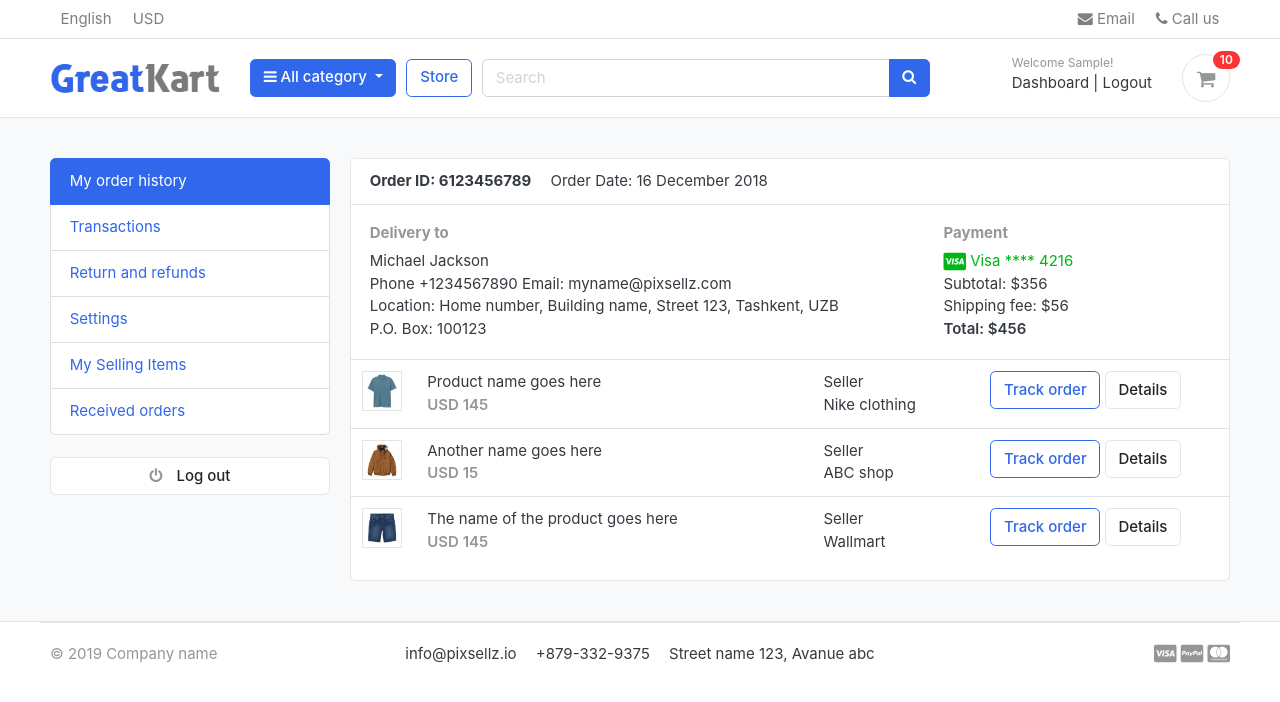
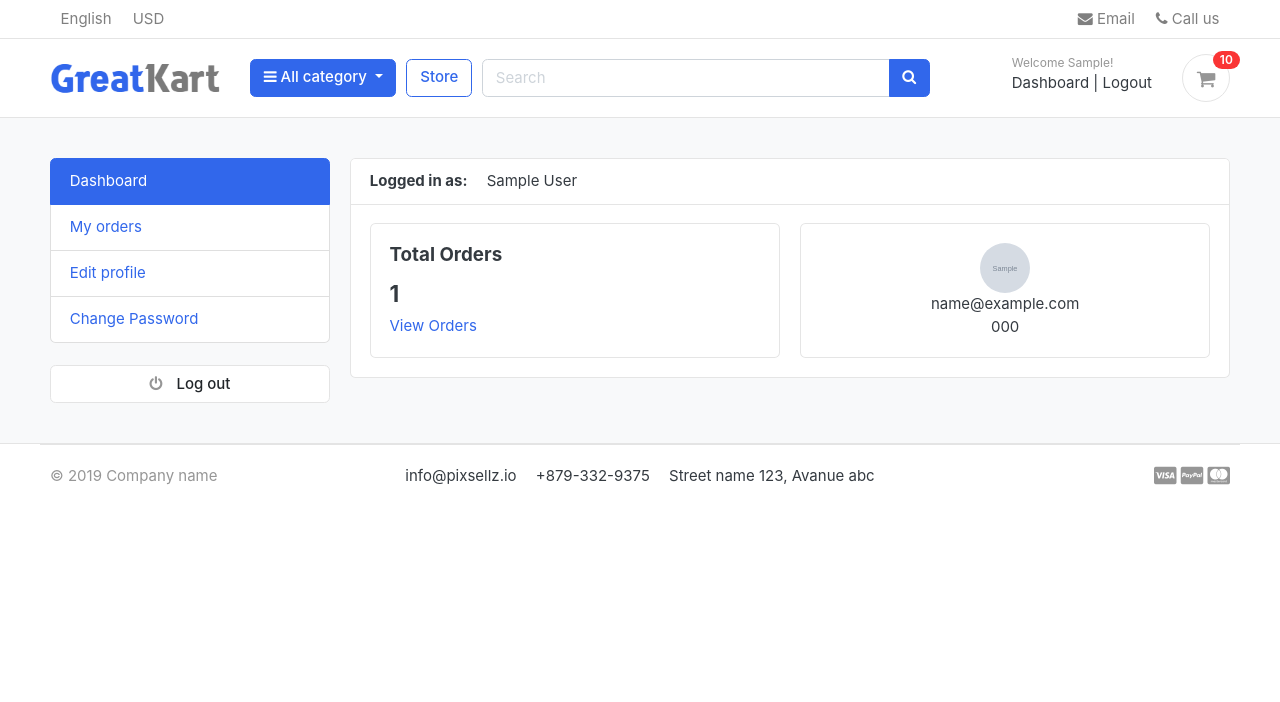
Before and after one commit to Andross78/greatkart-django, a Django app: page /dashboard/ in a window 1280 px wide. Shown: the top 702 px of the page. Run offline with Django 3.2, Linux system fonts and the light colour scheme; a user stored in the database is signed in; tables that the repository leaves empty hold one stand-in row (values such as "Sample post"); grey boxes marked "Sample" are stand-in pictures; some libraries are stand-ins or nearby versions; some web fonts are replaced.

Commit message:
account functions

```diff
--- a/templates/dashboard.html
+++ b/templates/dashboard.html
@@ -4,95 +4,42 @@
 {% block content %}
 
     <section class="section-conten padding-y bg">
-    {% include 'includes/alerts.html' %}
+        {% include 'includes/alerts.html' %}
         <div class="container">
             <div class="row">
-                <aside class="col-md-3">
-                    <!--   SIDEBAR   -->
-                    <ul class="list-group">
-                        <a class="list-group-item active" href="#"> My order history </a>
-                        <a class="list-group-item" href="#"> Transactions </a>
-                        <a class="list-group-item" href="#"> Return and refunds </a>
-                        <a class="list-group-item" href="#">Settings </a>
-                        <a class="list-group-item" href="#"> My Selling Items </a>
-                        <a class="list-group-item" href="#"> Received orders </a>
-                    </ul>
-                    <br>
-                    <a class="btn btn-light btn-block" href="{% url 'logout' %}"> <i class="fa fa-power-off"></i> <span class="text">Log out</span>
-                    </a>
-                    <!--   SIDEBAR .//END   -->
-                </aside>
+                {% include 'includes/dashboard_sidebar.html' %}
                 <main class="col-md-9">
                     <article class="card">
                         <header class="card-header">
-                            <strong class="d-inline-block mr-3">Order ID: 6123456789</strong>
-                            <span>Order Date: 16 December 2018</span>
+                            <strong class="d-inline-block mr-3">Logged in as:</strong>
+                            <span>{{ user.first_name }} {{ user.last_name }}</span>
                         </header>
                         <div class="card-body">
                             <div class="row">
-                                <div class="col-md-8">
-                                    <h6 class="text-muted">Delivery to</h6>
-                                    <p>Michael Jackson <br>
-                                        Phone +1234567890 Email: myname@pixsellz.com <br>
-                                        Location: Home number, Building name, Street 123, Tashkent, UZB <br>
-                                        P.O. Box: 100123
-                                    </p>
+
+                                <div class="col-md-6">
+                                    <div class="card">
+                                        <div class="card-body">
+                                            <h5 class="card-title">Total Orders</h5>
+                                            <h4>{{ order_count }}</h4>
+                                            <a href="{% url 'my_orders' %}">View Orders</a>
+                                        </div>
+                                    </div>
                                 </div>
-                                <div class="col-md-4">
-                                    <h6 class="text-muted">Payment</h6>
-                                    <span class="text-success">
-						<i class="fab fa-lg fa-cc-visa"></i>
-					    Visa  **** 4216
-					</span>
-                                    <p>Subtotal: $356 <br>
-                                        Shipping fee: $56 <br>
-                                        <span class="b">Total:  $456 </span>
-                                    </p>
+                                <div class="col-md-6">
+                                    <div class="card" style="text-align: center;">
+                                        <div class="card-body">
+                                            <img src="{{ user_profile.profile_pictures.url }}"
+                                                 alt="User Profile Picture" width="50" height="50"
+                                                 style="border-radius: 50%;">
+                                            <p class="mb-0">{{ user.email }}</p>
+                                            <p>{{ user.phone_number }}</p></div>
+                                    </div>
                                 </div>
+
+
                             </div> <!-- row.// -->
                         </div> <!-- card-body .// -->
-                        <div class="table-responsive">
-                            <table class="table table-hover">
-                                <tr>
-                                    <td width="65">
-                                        <img src="../images/items/1.jpg" class="img-xs border">
-                                    </td>
-                                    <td>
-                                        <p class="title mb-0">Product name goes here </p>
-                                        <var class="price text-muted">USD 145</var>
-                                    </td>
-                                    <td> Seller <br> Nike clothing</td>
-                                    <td width="250"><a href="#" class="btn btn-outline-primary">Track order</a> <a
-                                            href="#" class="btn btn-light"> Details </a></td>
-                                </tr>
-                                <tr>
-                                    <td>
-                                        <img src="../images/items/2.jpg" class="img-xs border">
-                                    </td>
-                                    <td>
-                                        <p class="title mb-0">Another name goes here </p>
-                                        <var class="price text-muted">USD 15</var>
-                                    </td>
-                                    <td> Seller <br> ABC shop</td>
-                                    <td><a href="#" class="btn btn-outline-primary">Track order</a> <a href="#"
-                                                                                                       class="btn btn-light">
-                                        Details </a></td>
-                                </tr>
-                                <tr>
-                                    <td>
-                                        <img src="../images/items/3.jpg" class="img-xs border">
-                                    </td>
-                                    <td>
-                                        <p class="title mb-0">The name of the product goes here </p>
-                                        <var class="price text-muted">USD 145</var>
-                                    </td>
-                                    <td> Seller <br> Wallmart</td>
-                                    <td><a href="#" class="btn btn-outline-primary">Track order</a> <a href="#"
-                                                                                                       class="btn btn-light">
-                                        Details </a></td>
-                                </tr>
-                            </table>
-                        </div> <!-- table-responsive .end// -->
                     </article> <!-- order-group.// -->
                 </main>
             </div> <!-- row.// -->
--- /dev/null
+++ b/templates/includes/dashboard_sidebar.html
@@ -0,0 +1,13 @@
+<aside class="col-md-3">
+    <!--   SIDEBAR   -->
+    <ul class="list-group">
+        <a class="list-group-item {% if '/dashboard/' == request.path %}active{% endif %}" href="{% url 'dashboard' %}"> Dashboard </a>
+        <a class="list-group-item {% if '/my_orders/' == request.path %}active{% endif %}" href="{% url 'my_orders' %}"> My orders </a>
+        <a class="list-group-item {% if '/edit_profile/' == request.path %}active{% endif %}" href="{% url 'edit_profile' %}"> Edit profile </a>
+        <a class="list-group-item {% if '/change_password/' == request.path %}active{% endif %}" href="{% url 'change_password' %}"> Change Password </a>
+    </ul>
+    <br>
+    <a class="btn btn-light btn-block" href="{% url 'logout' %}"> <i class="fa fa-power-off"></i> <span class="text">Log out</span>
+    </a>
+    <!--   SIDEBAR .//END   -->
+</aside>
--- a/ud_app/views.py
+++ b/ud_app/views.py
@@ -21,8 +21,8 @@ from django.utils.encoding import force_bytes
 from django.utils.http import urlsafe_base64_encode, urlsafe_base64_decode
 from django.views.decorators.csrf import csrf_exempt
 
-from .models import Account, Product, Category, Cart, CartItem, Variation, Order, OrderProduct, Payment, RevievRating
-from .forms import RegistrationForm, OrderForm, ReviewForm
+from .models import Account, UserProfile, Product, Category, Cart, CartItem, Variation, Order, OrderProduct, Payment, RevievRating
+from .forms import RegistrationForm, OrderForm, ReviewForm, UserForm, UserProfileForm
 
 
 def register(request):
@@ -40,6 +40,12 @@ def register(request):
             user = Account.objects.create_user(first_name=first_name, last_name=last_name, email=email, username=username, password=password)
             user.phone_number = phone_number
             user.save()
+
+            # Create user profile
+            profile = UserProfile()
+            profile.user_id = user.id
+            profile.profile_pictures = 'default/default-user.png'
+            profile.save()
 
             # USER ACTIVATION
             current_site = get_current_site(request)
@@ -168,7 +174,102 @@ def activate(request, uidb64, token):
 
 @login_required(login_url='login')
 def dashboard(request):
-    return render(request, 'dashboard.html')
+
+    orders = Order.objects.order_by('-created_at').filter(user_id=request.user.id, is_ordered=True)
+    order_count = orders.count()
+
+    user_profile = UserProfile.objects.get(user_id=request.user.id)
+    context = {
+        'order_count': order_count,
+        'user_profile': user_profile,
+    }
+    return render(request, 'dashboard.html', context)
+
+
+@login_required(login_url='/login/')
+def my_orders(request):
+
+    orders = Order.objects.filter(user=request.user, is_ordered=True).order_by('-created_at')
+    context = {
+        'orders': orders,
+    }
+    return render(request, 'my_orders.html', context)
+
+
+@login_required(login_url='/login/')
+def edit_profile(request):
+
+    user_profile = get_object_or_404(UserProfile, user=request.user)
+    print(user_profile.profile_pictures.url)
+    if request.method == 'POST':
+        user_form = UserForm(request.POST, instance=request.user)
+        profile_form = UserProfileForm(request.POST, request.FILES, instance=user_profile)
+
+        if user_form.is_valid() and profile_form.is_valid():
+            user_form.save()
+            profile_form.save()
+            messages.success(request, 'Your profile has been updated.')
+            return redirect('edit_profile')
+
+    else:
+        user_form = UserForm(instance=request.user)
+        profile_form = UserProfileForm(instance=user_profile)
+
+    context = {
+        'user_form': user_form,
+        'profile_form': profile_form,
+        'user_profile': user_profile,
+    }
+
+    return render(request, 'edit_profile.html', context)
+
+
+@login_required(login_url='/login/')
+def change_password(request):
+
+    if request.method == 'POST':
+        current_password = request.POST['current_password']
+        new_password = request.POST['new_password']
+        confirm_password = request.POST['confirm_password']
+
+        user = Account.objects.get(username__exact=request.user.username)
+
+        if new_password == confirm_password:
+            success = user.check_password(current_password)
+            if success:
+                user.set_password(new_password)
+                user.save()
+                auth.logout(request)
+                messages.success(request, 'Password updated successfuly.')
+
+                return redirect('change_password')
+            else:
+                messages.error(request, 'Please enter valid current password')
+        else:
+            messages.error(request, 'Password does not match')
+            return redirect('change_password')
+    return render(request, 'change_password.html')
+
+
+@login_required(login_url='/login/')
+def order_detail(request, order_id):
+
+    order_detail = OrderProduct.objects.filter(order__order_number=order_id)
+
+    order = Order.objects.get(order_number=order_id)
+
+    subtotal = 0
+    for i in order_detail:
+        subtotal += i.product_price * i.quantity
+
+    context = {
+        'order_detail': order_detail,
+        'order': order,
+        'subtotal': subtotal,
+    }
+
+    return render(request, 'order_detail.html', context)
+
 
 
 def forgot_password(request):
--- a/ud_proj/urls.py
+++ b/ud_proj/urls.py
@@ -19,6 +19,10 @@ from ud_app.views import (
     checkout,
     search,
     dashboard,
+    my_orders,
+    edit_profile,
+    change_password,
+    order_detail,
     forgot_password,
     resetpassword_validate,
     reset_password,
@@ -48,6 +52,11 @@ urlpatterns = [
     path('logout/', logout, name='logout'),
     path('activate/<uidb64>/<token>', activate, name='activate'),
     path('dashboard/', dashboard, name='dashboard'),
+    path('my_orders/', my_orders, name='my_orders'),
+    path('edit_profile/',edit_profile, name='edit_profile'),
+    path('change_password/',change_password, name='change_password'),
+    path('order_detail/<int:order_id>/', order_detail, name='order_detail'),
+
     path('forgotPassword/', forgot_password, name='forgot_password'),
     path('resetpassword_validate/<uidb64>/<token>', resetpassword_validate, name='resetpassword_validate'),
     path('reset_password/', reset_password, name='reset_password'),
```
Also changed, not shown: templates/change_password.html (added, +48 -0 lines), templates/edit_profile.html (added, +80 -0 lines), templates/my_orders.html (added, +53 -0 lines), templates/order_detail.html (added, +118 -0 lines), ud_app/admin.py (+16 -1 lines), ud_app/forms.py (+29 -1 lines), ud_app/models.py (+17 -0 lines).
